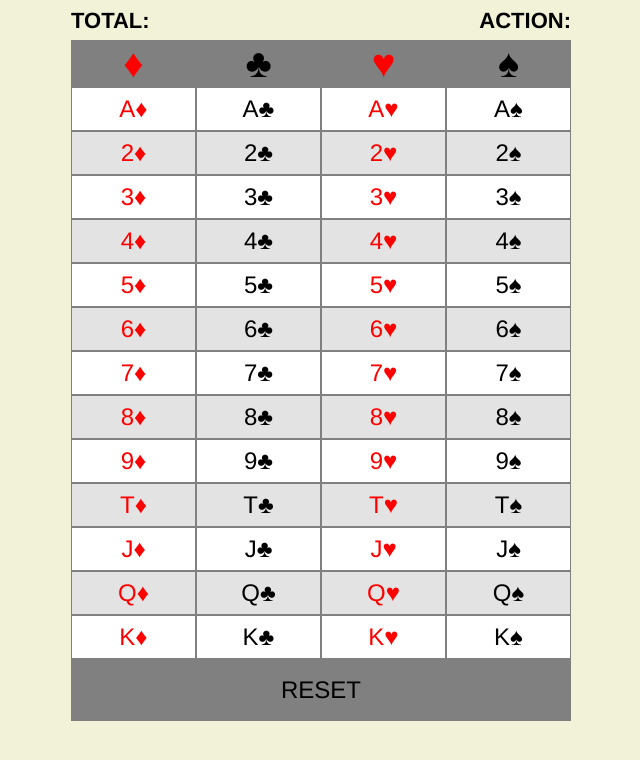
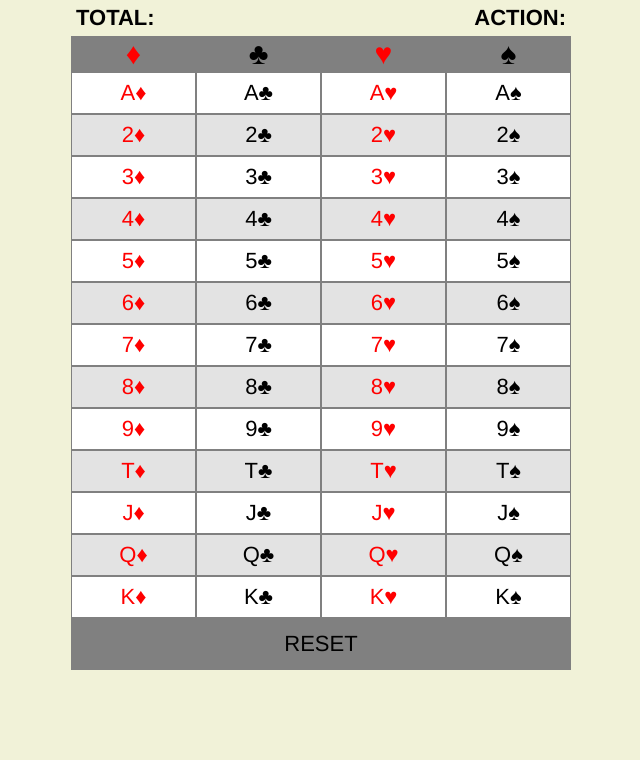
Before and after one commit to trackmastergreg/trackmastergreg.github.io, a plain HTML site: page poker/omaha.html in a window 1280 px wide. Shown: the whole page, without its empty margins (319-959 px from the left). Drawn offline with nearby package versions, Linux system fonts and the light colour scheme.

Commit message:
Add files via upload

```diff
--- a/poker/css/omaha.css
+++ b/poker/css/omaha.css
@@ -5,11 +5,12 @@ html {
 body {
 font-family: Helvetica, Arial, sans-serif;
 background-color: #f1f2d8;
+margin: auto;
 }
 
 table {
 width: 100%;
-font-size: 3.0vh;
+font-size: 2.75vh;
 border-spacing: 0px 0px;
 text-align: center;
 }
@@ -25,7 +26,7 @@ background-color: #e3e3e3;
 th {
 background-color: gray;
 vertical-align: middle;
-font-size: 5.0vh;
+font-size: 3.75vh;
 }
 
 td {
@@ -47,9 +48,7 @@ margin: auto;
 #results {
 font-size: 2.75vh;
 text-align: center;
-width: 100%;
-margin: auto;
-margin-bottom: 6px;
+margin: 5px;
 }
 
 .total {
@@ -66,7 +65,7 @@ width: 60%;
 
 .reset {
 background-color: gray !important;
-padding: 16px 4px 16px 4px;
+padding: 12px 4px 12px 4px;
 }
 
 .red , .hearts, .diams{
```
